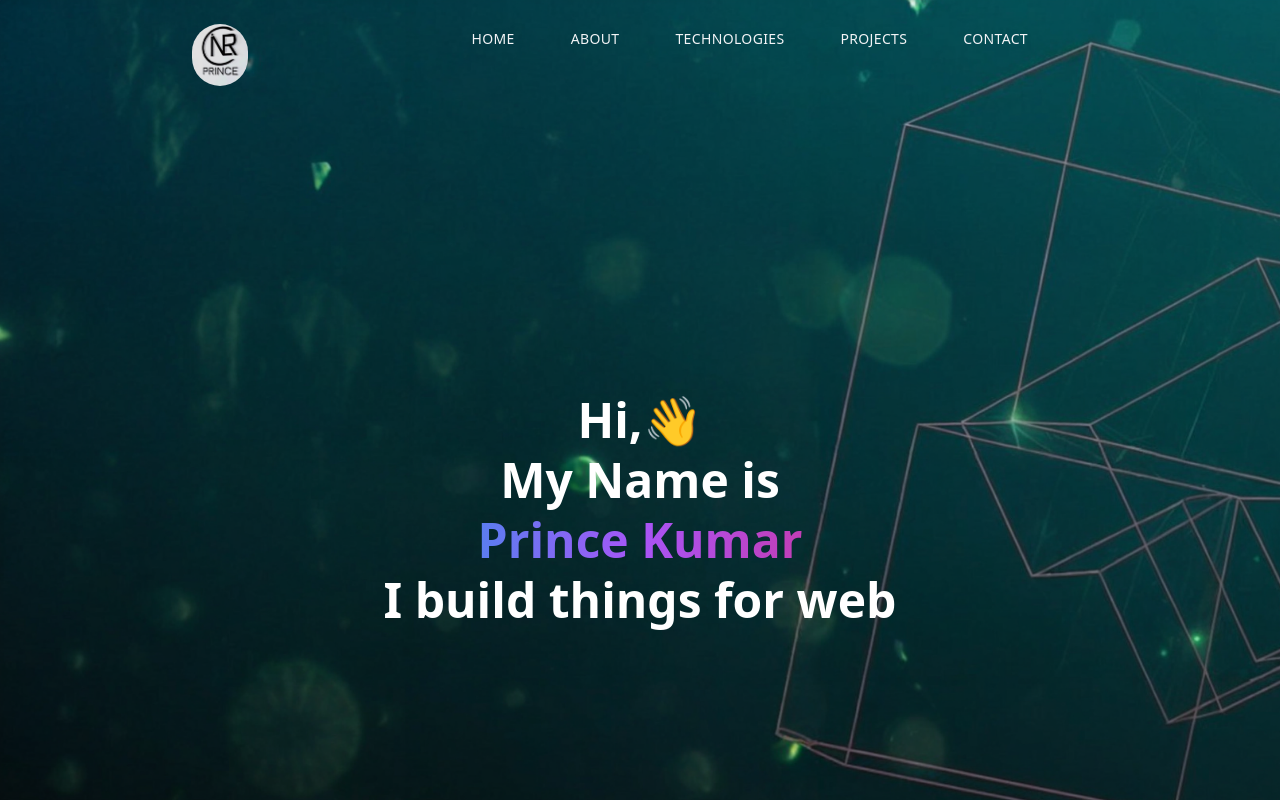
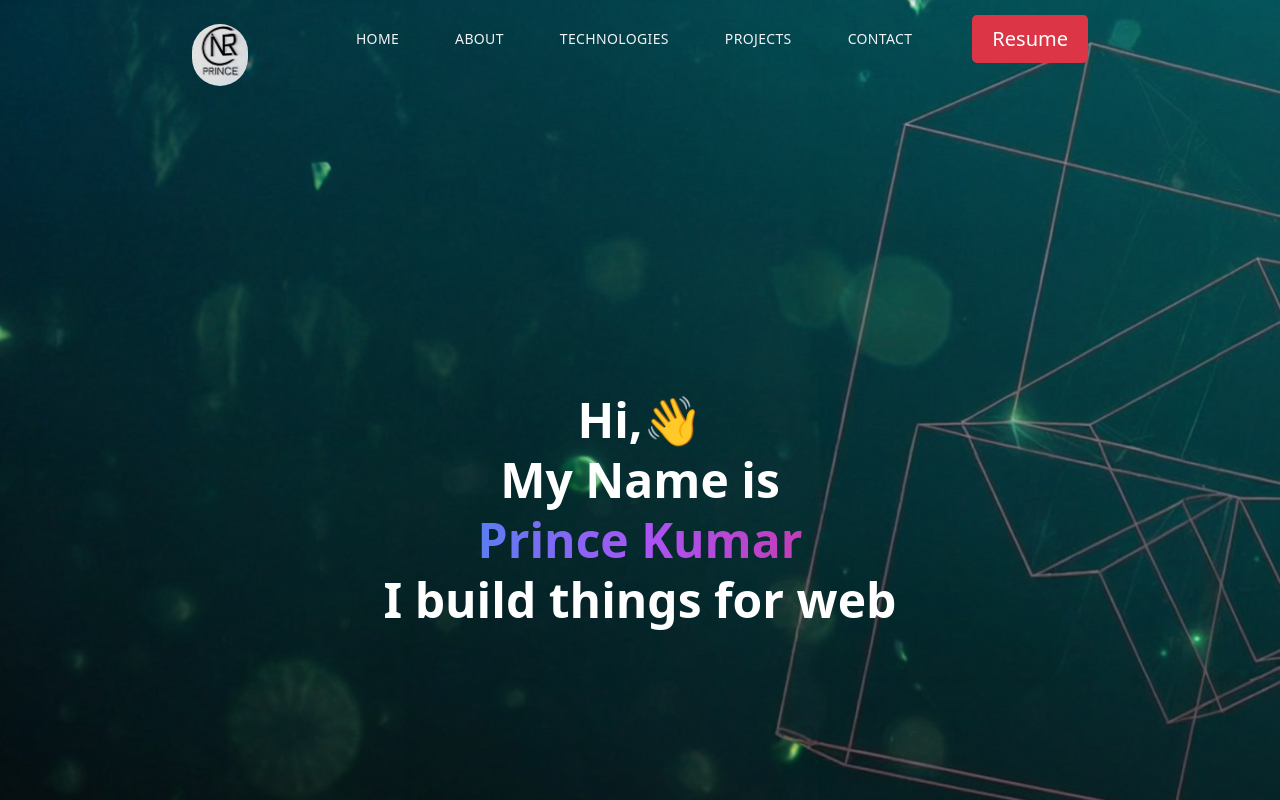
Before and after one commit to princerajkr45/Portfolio, a React (Vite) app: page / in a window 1280 px wide. Shown: the top 800 px of the page. Built offline with nearby package versions, Linux system fonts and the light colour scheme.

Commit message:
resume add

```diff
--- a/src/Components/Header.jsx
+++ b/src/Components/Header.jsx
@@ -5,7 +5,7 @@ import HomeImg from '../assets/Home.png'
 import Toggle from "./Toggle";
 import { useGSAP } from "@gsap/react";
 import gsap from "gsap";
-
+import resumePDF from '../assets/Resume2.pdf'
 
 
 function Header() {
@@ -26,6 +26,10 @@ function Header() {
     }, [isOpen]);
     const toggleClass = () => {
         setIsOpen(!isOpen);
+    };
+
+    const handleResume = () => {
+        window.open(resumePDF, '_blank');
     };
 
     return (
@@ -74,6 +78,16 @@ function Header() {
                             </li>
                         ))}
                     </ul>
+                    <button className="text-gray-100 bg-red-500 px-4 py-2"
+                        style={{
+                            backgroundColor: '#DC3545',
+                            color: 'white',
+                            padding: '10px 20px',
+                            border: 'none',
+                            borderRadius: '5px',
+                            cursor: 'pointer'
+                        }}
+                    onClick={handleResume}>Resume</button>
                 </nav>
 
 
```
Also changed, not shown: 1 other file (tests, documents, lock files or other folders).
